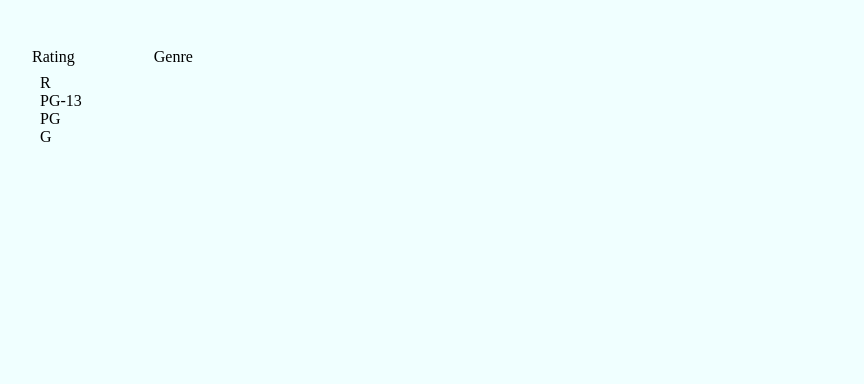
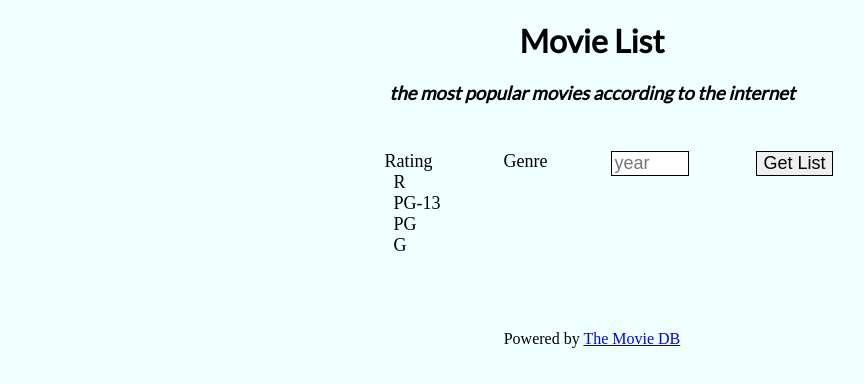
Before and after one commit to kristiroby/movie-app, a plain HTML site: page index.html in a window 1280 px wide. Both pictures are taken after a click on the item "Rating". Shown: the whole page, without its empty margins (48-912 px from the left). Drawn offline with nearby package versions, Linux system fonts and the light colour scheme.

Commit message:
fixed highlights

```diff
--- a/app.js
+++ b/app.js
@@ -1,44 +1,65 @@
 $(() => {
-//drop downs
+    let $genre = "";
+    let $rating = "";
+    const $summary = $('<h5>').text('Click for summary')
+    //show drop down
+    $('#rating_head').on('click', (event) => {
+        $(event.target).find('.rating_category').show();
+    })
+    //get rating and hide drop downs
+    $('.rating_category').on('click', (event) => {
+        $(event.target).siblings().hide();
+        $rating = $(event.target).attr('id');
+    })
+    //show drop down
+    $('#genre_head').on('click', (event) => {
+        $(event.target).find('.genre_category').show();
+    })
+    //get genre and hide drop downs
+    $('.genre_category').on('click', (event) => {
+        $(event.target).siblings().hide();
+        $genre = $(event.target).attr('id');
+    })
+    //create movie list
+    const $movies = $('<ul>');
+    $movies.addClass('movies')
+    $('#movieslist').append($movies);
+    //click movie list, clear list of movies, add year
+    $('form').on('submit', (event) => {
+        $movies.empty();
+        event.preventDefault();
+        const $year = ($('input[type="text"]').val());
+    //api call with user selected genre rating and year
+    $.ajax({
+        url: "https://api.themoviedb.org/3/discover/movie?api_key=384794ce6f644a69db436d8258dc9352&language=en-US&sort_by=vote_average.desc&certification_country=US&include_adult=false&include_video=false&page=1&year=" + $year + "&certification=" + $rating + "&with_genres=" + $genre,
+    //show list of movies
+    }).then(
+        (data) => {
+            for (let i = 0; i < data.results.length; i++) {
+                $movies.prepend($summary)
+                const $title = $('<li>').text(data.results[i].title).addClass('title')
+                $movies.append($title)
+                $title.addClass("row")
+
+            $title.on('click', (event) => {
+                let $index = $(event.target).index()
+                console.log($index)
+                let $plot = data.results[$index-1].overview
+                alert($plot)
+            })
+        }
+        },
+        (error) => {
+            console.log(error)
+        },
+    )
 
 
-$('.list').on('click', (event) => {
-    $(event.target).find('.category').show();
-})
-$('.category').on('click', (event) => {
-    $(event.target).parent().hide();
-    console.log($(event.target).attr('name'));
-})
-//$(event.currentTarget).parent().text) =
-// const $movies = $('<ul>')
-// $('#movieslist').append($movies)
-
-//     $.ajax({
-//         url: "https://api.themoviedb.org/3/discover/movie?api_key=384794ce6f644a69db436d8258dc9352&language=en-US&sort_by=vote_average.desc&certification_country=US&include_adult=false&include_video=false&page=1",
-//         data: {
-
-//         //     "agency": "NYPD",
-//         //     "borough": $selectedBorough,
-//         // eyJ0eXAiOiJKV1QiLCJhbGciOiJIUzI1NiJ9.eyJhdWQiOiIzODQ3OTRjZTZmNjQ0YTY5ZGI0MzZkODI1OGRjOTM1MiIsInN1YiI6IjVkMzA5MTg2MmY4ZDA5NDUyMmQyNTRiMSIsInNjb3BlcyI6WyJhcGlfcmVhZCJdLCJ2ZXJzaW9uIjoxfQ.6A12R5YKKFQe8v8CTLy0UaG5gnBJdBjL9_Ql_-4hK7Q
-//         }
-//     }).then(
-//        (data) => {
-//         for (let i = 0; i < data.results.length; i++) {
-//             const $title = $('<li>').text(data.results[i].title).addClass('title')
-//                 $movies.append($title)
-        // console.log(data.results[i].title)
-        // }
 
 
-        // },
-        // (error) => {
-        //     console.log(error)
-        // }
-    //     event.preventDefault();
-    // )
-    // })
-    // });
 });
+})
+// });
         // $('#title').html(data.title);
                 // $('#year').html(data.release_date);
                 //$('#rated').html(data.Rated);
--- a/index.html
+++ b/index.html
@@ -1,49 +1,65 @@
 <!DOCTYPE html>
 <html lang="en">
+
 <head>
     <meta charset="UTF-8">
     <meta name="viewport" content="width=device-width, initial-scale=1.0">
     <meta http-equiv="X-UA-Compatible" content="ie=edge">
     <title>Movie Watch List</title>
     <link rel="stylesheet" href="style.css">
+    <link href="https://fonts.googleapis.com/css?family=Lato&display=swap" rel="stylesheet">
+</head>
 
-</head>
 <body>
-
-    <nav id="nav">
+    <h1>Movie List</h1>
+    <h3>the most popular movies according to the internet</h3>
+    <nav class="nav">
         <ul class="sort">
-            <li class="list"> Rating
-                <ul class="category">
-                    <li id="R" name="R">R</li>
-                    <li id="PG-13" name="PG-13">PG-13</li>
-                    <li id="PG" name="PG">PG</li>
-                    <li id="G"name="G">G</li>
+            <li class="list" id="rating_head"> Rating
+                <ul class="rating_category">
+                    <li class="row"id="R" name="R">R</li>
+                    <li class="row"id="PG-13" name="PG-13">PG-13</li>
+                    <li class="row"id="PG" name="PG">PG</li>
+                    <li class="row"id="G" name="G">G</li>
                 </ul>
             </li>
-            <li class="list"> Genre
-                <ul class="category">
-                    <li id="28" name="Action">Action</li>
-                    <li id="12"name="Adventure">Adventure</li>
-                    <li id="16"name="Animation">Animation</li>
-                    <li id="35"name="Comedy">Comedy</li>
-                    <li id="80"name="Crime">Crime</li>
-                    <li id="99"name="Documentary">Documentary</li>
-                    <li id="18"name="Drama">Drama</li>
-                    <li id="10751"name="Family">Family</li>
-                    <li id="14"name="Fantasy">Fantasy</li>
-                    <li id="27"name="Horror">Horror</li>
-                    <li id="10749"name="Romance">Romance</li>
-                    <li id="878"name="Science Fiction">Science Fiction</li>
-                    <li id="53"name="Thriller">Thriller</li>
-                    <li id="37"name="Western">Western</li>
+            <li class="list" id="genre_head"> Genre
+                <ul class="genre_category">
+                    <li class="row"id="28" name="Action">Action</li>
+                    <li class="row"id="12" name="Adventure">Adventure</li>
+                    <li class="row"id="16" name="Animation">Animation</li>
+                    <li class="row"id="35" name="Comedy">Comedy</li>
+                    <li class="row"id="80" name="Crime">Crime</li>
+                    <li class="row"id="99" name="Documentary">Documentary</li>
+                    <li class="row"id="18" name="Drama">Drama</li>
+                    <li class="row"id="10751" name="Family">Family</li>
+                    <li class="row"id="14" name="Fantasy">Fantasy</li>
+                    <li class="row"id="27" name="Horror">Horror</li>
+                    <li class="row"id="10749" name="Romance">Romance</li>
+                    <li class="row"id="878" name="Sci-Fic">Science Fiction</li>
+                    <li class="row"id="53" name="Thriller">Thriller</li>
+                    <li class="row"id="37" name="Western">Western</li>
                 </ul>
+            </li>
+
+            <li class="list">
+                <form>
+                    <input class="list" id="year" type="text" placeholder="year" class="textbox" />
+                    <input class="list" id="submit" type="submit" value="Get List" />
+
+                </form>
             </li>
         </ul>
     </nav>
 
+    <div id="movieslist"></div>
 
-    <div id="movieslist"></div>
+
     <script src="https://code.jquery.com/jquery-3.3.1.min.js"></script>
     <script type="text/javascript" src="app.js"></script>
 </body>
+<footer>
+    <p>Powered by <a href="https://www.themoviedb.org/"> The Movie DB</a></p>
+</footer>
+
 </html>
--- a/style.css
+++ b/style.css
@@ -1,17 +1,103 @@
 body {
-    background-color: azure
+    background-color: azure;
 }
-.sort {
+h1 {
+    text-align: center;
+    font-family: 'Lato', sans-serif;
+}
+h3 {
+    text-align: center;
+    margin: 0 0 2em 0;
+    font-style: italic;
+    font-family: 'Lato', sans-serif;
+}
+form {
+    font-family: 'Lato', sans-serif;
+    line-height: 3em;
     display: flex;
     flex-direction: row;
 }
-.list {
-    cursor: pointer;
+.nav {
+    width:100%;
+    padding: 10px;
+}
+#year {
+    width: 5em;
+    line-height: 18px;
+}
+.sort  {
     list-style-type: none;
-    padding: 2em;
+    display: flex;
+    display: flex;
+    flex-direction: row;
+    list-style-type: none;
+    margin: 0 .5em;
+    font-size: 14px;
 }
-.category {
+.genre_category {
+    position: relative;
     display: none;
     list-style-type: none;
-    padding: .5em;
+    padding: 0 .5em;
 }
+.rating_category {
+    position: relative;
+    display: none;
+    list-style-type: none;
+    padding: 0 .5em;
+}
+.movies {
+    list-style-type: none;
+}
+#year {
+    display: absolute;
+    border: 1px solid black;
+    font-size: 14px;
+}
+#submit {
+    border:1px solid black;
+    cursor: pointer;
+    font-size: 14px;
+}
+p {
+    text-align: center;
+}
+
+li:hover {
+    cursor: pointer;
+    font-style: italic;
+}
+.row:hover {
+    background-color: #e5e5e5;
+}
+
+@media (min-width:600px) {
+    .sort  {
+        justify-content: center;
+    }
+}
+@media (min-width:600px) {
+    .list {
+        list-style-type: none;
+        margin: 0 1.5em;
+        font-size: 18px;
+    }
+}
+@media (min-width:600px) {
+    #year {
+        margin: 0 40px 0 10px;
+        width: 4em;
+        font-size: 18px;
+    }
+}
+@media (min-width:600px) {
+    #movieslist {
+        text-align: center;
+        padding: 1em;
+    }
+}
+@media (min-width:600px) {
+    #submit {
+        font-size: 18px;
+    }
+}
```
Also changed, not shown: 1 other file.
